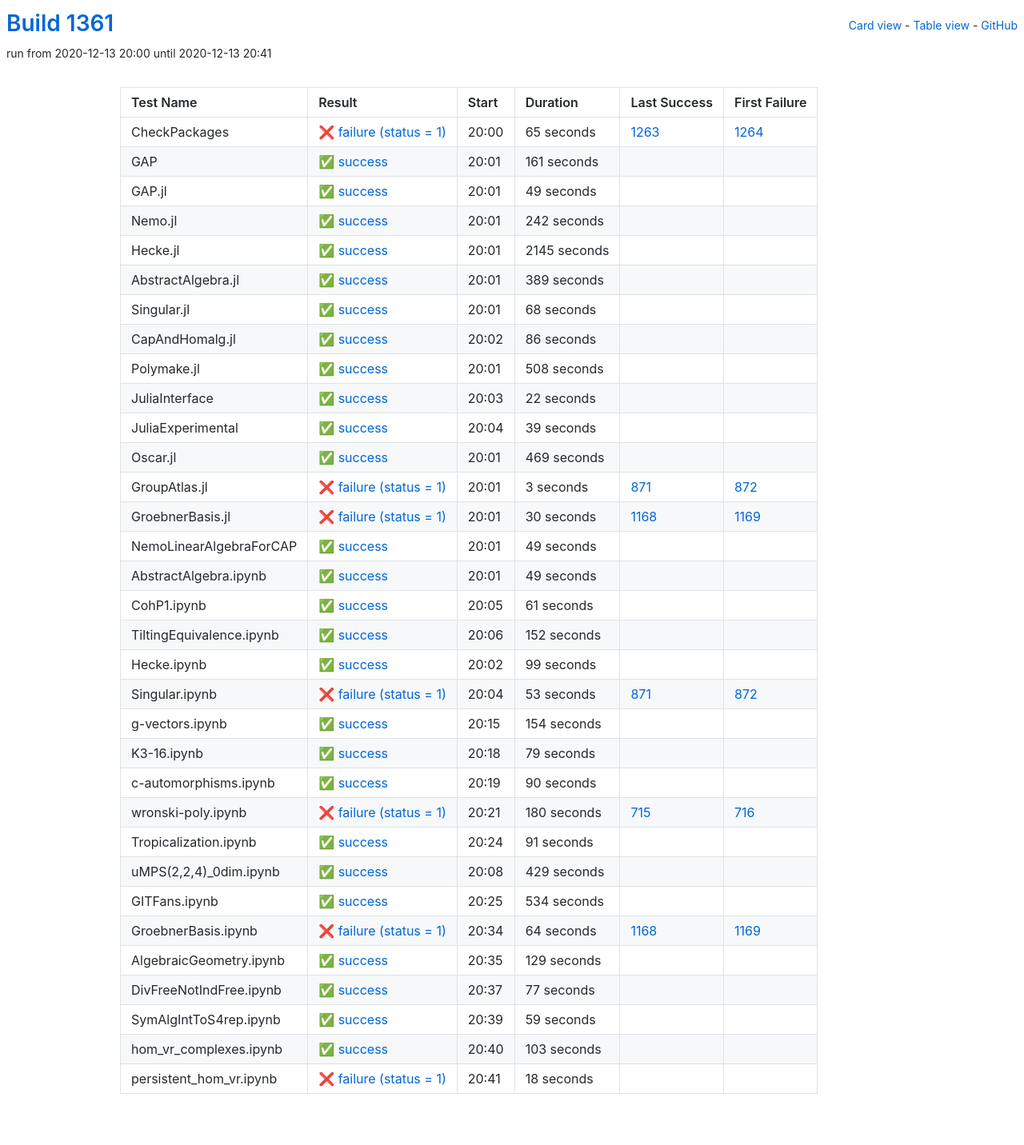
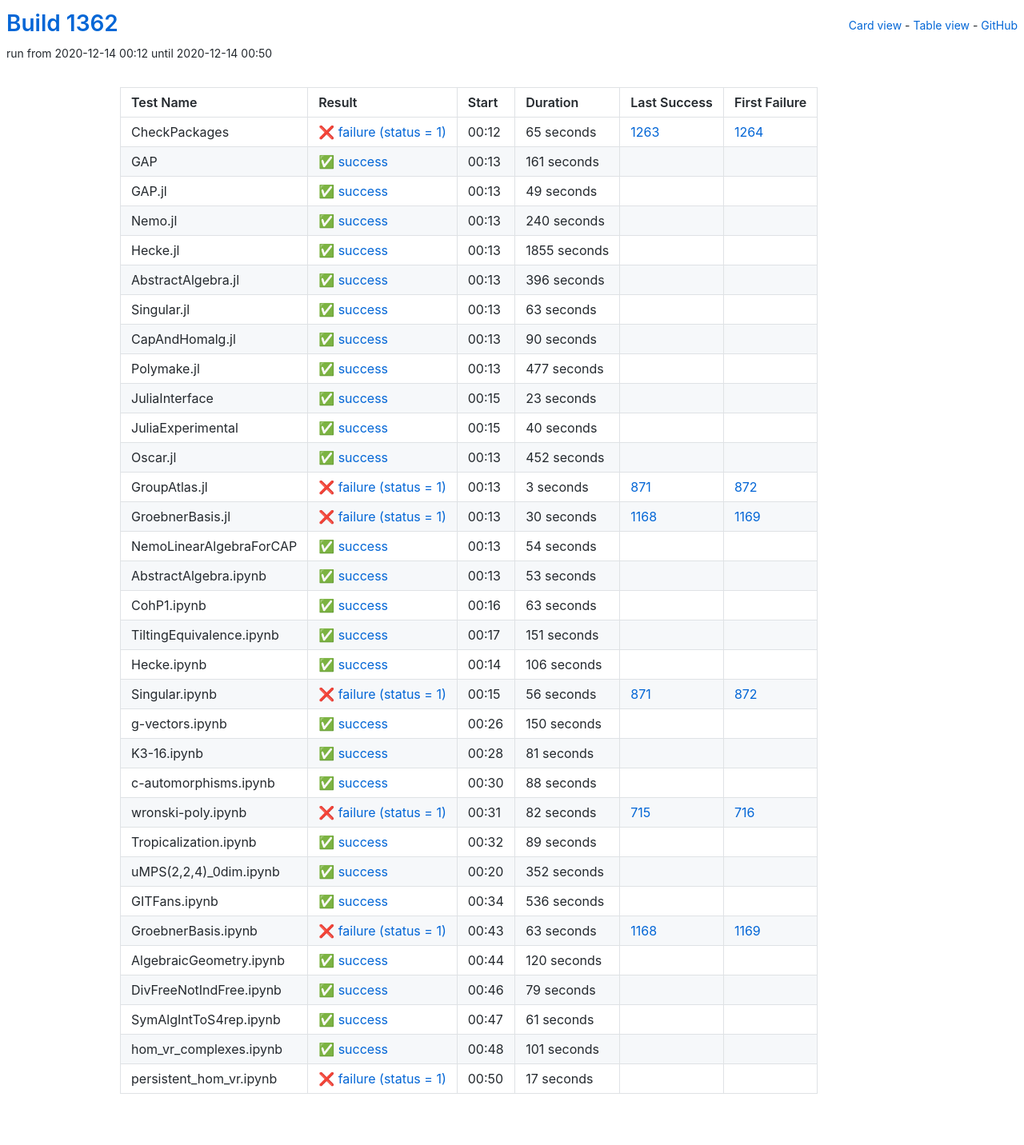
Before and after one commit to oscar-system/oscar-ci-status-stable, a Jekyll site: the page built from table.html, in a window 1280 px wide. Shown: the whole page at 80% size. Built offline with Jekyll 4.4.1, drawn with Linux system fonts in a browser that asks for light colours.

Commit message:
Build #1362

```diff
--- a/_data/ci.yml
+++ b/_data/ci.yml
@@ -1,6 +1,6 @@
 ---
-build: 1361
-build_url: https://oscarci.mathematik.uni-kl.de/job/oscar-stable/1361/
+build: 1362
+build_url: https://oscarci.mathematik.uni-kl.de/job/oscar-stable/1362/
 job: oscar-stable
 organization: oscar-system
 repo: oscar-ci-status-stable
@@ -8,8 +8,8 @@ repourl: https://github.com/oscar-system/oscar-ci-status-stable
 tests:
 - name: CheckPackages
   id: checkpackages
-  log: https://oscarci.mathematik.uni-kl.de/job/oscar-stable/1361/artifact/logs/build-1361/CheckPackages.log
-  start: 2020-12-13 20:00
+  log: https://oscarci.mathematik.uni-kl.de/job/oscar-stable/1362/artifact/logs/build-1362/CheckPackages.log
+  start: 2020-12-14 00:12
   success: false
   exitcode: 1
   status: failure
@@ -20,8 +20,8 @@ tests:
   first_failure_url: https://oscarci.mathematik.uni-kl.de/job/oscar-stable/1264/
 - name: GAP
   id: gap
-  log: https://oscarci.mathematik.uni-kl.de/job/oscar-stable/1361/artifact/logs/build-1361/GAP.log
-  start: 2020-12-13 20:01
+  log: https://oscarci.mathematik.uni-kl.de/job/oscar-stable/1362/artifact/logs/build-1362/GAP.log
+  start: 2020-12-14 00:13
   success: true
   exitcode: 0
   status: success
@@ -32,8 +32,8 @@ tests:
   first_failure_url:
 - name: GAP.jl
   id: gap-jl
-  log: https://oscarci.mathematik.uni-kl.de/job/oscar-stable/1361/artifact/logs/build-1361/GAP.jl.log
-  start: 2020-12-13 20:01
+  log: https://oscarci.mathematik.uni-kl.de/job/oscar-stable/1362/artifact/logs/build-1362/GAP.jl.log
+  start: 2020-12-14 00:13
   success: true
   exitcode: 0
   status: success
@@ -44,116 +44,116 @@ tests:
   first_failure_url:
 - name: Nemo.jl
   id: nemo-jl
-  log: https://oscarci.mathematik.uni-kl.de/job/oscar-stable/1361/artifact/logs/build-1361/Nemo.jl.log
-  start: 2020-12-13 20:01
+  log: https://oscarci.mathematik.uni-kl.de/job/oscar-stable/1362/artifact/logs/build-1362/Nemo.jl.log
+  start: 2020-12-14 00:13
   success: true
   exitcode: 0
   status: success
-  duration: 242
+  duration: 240
   last_success: false
   last_success_url:
   first_failure: false
   first_failure_url:
 - name: Hecke.jl
   id: hecke-jl
-  log: https://oscarci.mathematik.uni-kl.de/job/oscar-stable/1361/artifact/logs/build-1361/Hecke.jl.log
-  start: 2020-12-13 20:01
+  log: https://oscarci.mathematik.uni-kl.de/job/oscar-stable/1362/artifact/logs/build-1362/Hecke.jl.log
+  start: 2020-12-14 00:13
   success: true
   exitcode: 0
   status: success
-  duration: 2145
+  duration: 1855
   last_success: false
   last_success_url:
   first_failure: false
   first_failure_url:
 - name: AbstractAlgebra.jl
   id: abstractalgebra-jl
-  log: https://oscarci.mathematik.uni-kl.de/job/oscar-stable/1361/artifact/logs/build-1361/AbstractAlgebra.jl.log
-  start: 2020-12-13 20:01
+  log: https://oscarci.mathematik.uni-kl.de/job/oscar-stable/1362/artifact/logs/build-1362/AbstractAlgebra.jl.log
+  start: 2020-12-14 00:13
   success: true
   exitcode: 0
   status: success
-  duration: 389
+  duration: 396
   last_success: false
   last_success_url:
   first_failure: false
   first_failure_url:
 - name: Singular.jl
   id: singular-jl
-  log: https://oscarci.mathematik.uni-kl.de/job/oscar-stable/1361/artifact/logs/build-1361/Singular.jl.log
-  start: 2020-12-13 20:01
+  log: https://oscarci.mathematik.uni-kl.de/job/oscar-stable/1362/artifact/logs/build-1362/Singular.jl.log
+  start: 2020-12-14 00:13
   success: true
   exitcode: 0
   status: success
-  duration: 68
+  duration: 63
   last_success: false
   last_success_url:
   first_failure: false
   first_failure_url:
 - name: CapAndHomalg.jl
   id: capandhomalg-jl
-  log: https://oscarci.mathematik.uni-kl.de/job/oscar-stable/1361/artifact/logs/build-1361/CapAndHomalg.jl.log
-  start: 2020-12-13 20:02
+  log: https://oscarci.mathematik.uni-kl.de/job/oscar-stable/1362/artifact/logs/build-1362/CapAndHomalg.jl.log
+  start: 2020-12-14 00:13
   success: true
   exitcode: 0
   status: success
-  duration: 86
+  duration: 90
   last_success: false
   last_success_url:
   first_failure: false
   first_failure_url:
 - name: Polymake.jl
   id: polymake-jl
-  log: https://oscarci.mathematik.uni-kl.de/job/oscar-stable/1361/artifact/logs/build-1361/Polymake.jl.log
-  start: 2020-12-13 20:01
+  log: https://oscarci.mathematik.uni-kl.de/job/oscar-stable/1362/artifact/logs/build-1362/Polymake.jl.log
+  start: 2020-12-14 00:13
   success: true
   exitcode: 0
   status: success
-  duration: 508
+  duration: 477
   last_success: false
   last_success_url:
   first_failure: false
   first_failure_url:
 - name: JuliaInterface
   id: juliainterface
-  log: https://oscarci.mathematik.uni-kl.de/job/oscar-stable/1361/artifact/logs/build-1361/JuliaInterface.log
-  start: 2020-12-13 20:03
+  log: https://oscarci.mathematik.uni-kl.de/job/oscar-stable/1362/artifact/logs/build-1362/JuliaInterface.log
+  start: 2020-12-14 00:15
   success: true
   exitcode: 0
   status: success
-  duration: 22
+  duration: 23
   last_success: false
   last_success_url:
   first_failure: false
   first_failure_url:
 - name: JuliaExperimental
   id: juliaexperimental
-  log: https://oscarci.mathematik.uni-kl.de/job/oscar-stable/1361/artifact/logs/build-1361/JuliaExperimental.log
-  start: 2020-12-13 20:04
+  log: https://oscarci.mathematik.uni-kl.de/job/oscar-stable/1362/artifact/logs/build-1362/JuliaExperimental.log
+  start: 2020-12-14 00:15
   success: true
   exitcode: 0
   status: success
-  duration: 39
+  duration: 40
   last_success: false
   last_success_url:
   first_failure: false
   first_failure_url:
 - name: Oscar.jl
   id: oscar-jl
-  log: https://oscarci.mathematik.uni-kl.de/job/oscar-stable/1361/artifact/logs/build-1361/Oscar.jl.log
-  start: 2020-12-13 20:01
+  log: https://oscarci.mathematik.uni-kl.de/job/oscar-stable/1362/artifact/logs/build-1362/Oscar.jl.log
+  start: 2020-12-14 00:13
   success: true
   exitcode: 0
   status: success
-  duration: 469
+  duration: 452
   last_success: false
   last_success_url:
   first_failure: false
   first_failure_url:
 - name: GroupAtlas.jl
   id: groupatlas-jl
-  log: https://oscarci.mathematik.uni-kl.de/job/oscar-stable/1361/artifact/logs/build-1361/GroupAtlas.jl.log
-  start: 2020-12-13 20:01
+  log: https://oscarci.mathematik.uni-kl.de/job/oscar-stable/1362/artifact/logs/build-1362/GroupAtlas.jl.log
+  start: 2020-12-14 00:13
   success: false
   exitcode: 1
   status: failure
@@ -164,8 +164,8 @@ tests:
   first_failure_url: https://oscarci.mathematik.uni-kl.de/job/oscar-stable/872/
 - name: GroebnerBasis.jl
   id: groebnerbasis-jl
-  log: https://oscarci.mathematik.uni-kl.de/job/oscar-stable/1361/artifact/logs/build-1361/GroebnerBasis.jl.log
-  start: 2020-12-13 20:01
+  log: https://oscarci.mathematik.uni-kl.de/job/oscar-stable/1362/artifact/logs/build-1362/GroebnerBasis.jl.log
+  start: 2020-12-14 00:13
   success: false
   exitcode: 1
   status: failure
@@ -176,32 +176,200 @@ tests:
   first_failure_url: https://oscarci.mathematik.uni-kl.de/job/oscar-stable/1169/
 - name: NemoLinearAlgebraForCAP
   id: nemolinearalgebraforcap
-  log: https://oscarci.mathematik.uni-kl.de/job/oscar-stable/1361/artifact/logs/build-1361/NemoLinearAlgebraForCAP.log
-  start: 2020-12-13 20:01
+  log: https://oscarci.mathematik.uni-kl.de/job/oscar-stable/1362/artifact/logs/build-1362/NemoLinearAlgebraForCAP.log
+  start: 2020-12-14 00:13
   success: true
   exitcode: 0
   status: success
-  duration: 49
+  duration: 54
   last_success: false
   last_success_url:
   first_failure: false
   first_failure_url:
 - name: AbstractAlgebra.ipynb
   id: abstractalgebra-ipynb
-  log: https://oscarci.mathematik.uni-kl.de/job/oscar-stable/1361/artifact/logs/build-1361/AbstractAlgebra.ipynb.log
-  start: 2020-12-13 20:01
+  log: https://oscarci.mathematik.uni-kl.de/job/oscar-stable/1362/artifact/logs/build-1362/AbstractAlgebra.ipynb.log
+  start: 2020-12-14 00:13
   success: true
   exitcode: 0
   status: success
-  duration: 49
+  duration: 53
   last_success: false
   last_success_url:
   first_failure: false
   first_failure_url:
 - name: CohP1.ipynb
   id: cohp1-ipynb
-  log: https://oscarci.mathematik.uni-kl.de/job/oscar-stable/1361/artifact/logs/build-1361/CohP1.ipynb.log
-  start: 2020-12-13 20:05
+  log: https://oscarci.mathematik.uni-kl.de/job/oscar-stable/1362/artifact/logs/build-1362/CohP1.ipynb.log
+  start: 2020-12-14 00:16
+  success: true
+  exitcode: 0
+  status: success
+  duration: 63
+  last_success: false
+  last_success_url:
+  first_failure: false
+  first_failure_url:
+- name: TiltingEquivalence.ipynb
+  id: tiltingequivalence-ipynb
+  log: https://oscarci.mathematik.uni-kl.de/job/oscar-stable/1362/artifact/logs/build-1362/TiltingEquivalence.ipynb.log
+  start: 2020-12-14 00:17
+  success: true
+  exitcode: 0
+  status: success
+  duration: 151
+  last_success: false
+  last_success_url:
+  first_failure: false
+  first_failure_url:
+- name: Hecke.ipynb
+  id: hecke-ipynb
+  log: https://oscarci.mathematik.uni-kl.de/job/oscar-stable/1362/artifact/logs/build-1362/Hecke.ipynb.log
+  start: 2020-12-14 00:14
+  success: true
+  exitcode: 0
+  status: success
+  duration: 106
+  last_success: false
+  last_success_url:
+  first_failure: false
+  first_failure_url:
+- name: Singular.ipynb
+  id: singular-ipynb
+  log: https://oscarci.mathematik.uni-kl.de/job/oscar-stable/1362/artifact/logs/build-1362/Singular.ipynb.log
+  start: 2020-12-14 00:15
+  success: false
+  exitcode: 1
+  status: failure
+  duration: 56
+  last_success: 871
+  last_success_url: https://oscarci.mathematik.uni-kl.de/job/oscar-stable/871/
+  first_failure: 872
+  first_failure_url: https://oscarci.mathematik.uni-kl.de/job/oscar-stable/872/
+- name: g-vectors.ipynb
+  id: g-vectors-ipynb
+  log: https://oscarci.mathematik.uni-kl.de/job/oscar-stable/1362/artifact/logs/build-1362/g-vectors.ipynb.log
+  start: 2020-12-14 00:26
+  success: true
+  exitcode: 0
+  status: success
+  duration: 150
+  last_success: false
+  last_success_url:
+  first_failure: false
+  first_failure_url:
+- name: K3-16.ipynb
+  id: k3-16-ipynb
+  log: https://oscarci.mathematik.uni-kl.de/job/oscar-stable/1362/artifact/logs/build-1362/K3-16.ipynb.log
+  start: 2020-12-14 00:28
+  success: true
+  exitcode: 0
+  status: success
+  duration: 81
+  last_success: false
+  last_success_url:
+  first_failure: false
+  first_failure_url:
+- name: c-automorphisms.ipynb
+  id: c-automorphisms-ipynb
+  log: https://oscarci.mathematik.uni-kl.de/job/oscar-stable/1362/artifact/logs/build-1362/c-automorphisms.ipynb.log
+  start: 2020-12-14 00:30
+  success: true
+  exitcode: 0
+  status: success
+  duration: 88
+  last_success: false
+  last_success_url:
+  first_failure: false
+  first_failure_url:
+- name: wronski-poly.ipynb
+  id: wronski-poly-ipynb
+  log: https://oscarci.mathematik.uni-kl.de/job/oscar-stable/1362/artifact/logs/build-1362/wronski-poly.ipynb.log
+  start: 2020-12-14 00:31
+  success: false
+  exitcode: 1
+  status: failure
+  duration: 82
+  last_success: 715
+  last_success_url: https://oscarci.mathematik.uni-kl.de/job/oscar-stable/715/
+  first_failure: 716
+  first_failure_url: https://oscarci.mathematik.uni-kl.de/job/oscar-stable/716/
+- name: Tropicalization.ipynb
+  id: tropicalization-ipynb
+  log: https://oscarci.mathematik.uni-kl.de/job/oscar-stable/1362/artifact/logs/build-1362/Tropicalization.ipynb.log
+  start: 2020-12-14 00:32
+  success: true
+  exitcode: 0
+  status: success
+  duration: 89
+  last_success: false
+  last_success_url:
+  first_failure: false
+  first_failure_url:
+- name: uMPS(2,2,4)_0dim.ipynb
+  id: umps-2-2-4-0dim-ipynb
+  log: https://oscarci.mathematik.uni-kl.de/job/oscar-stable/1362/artifact/logs/build-1362/uMPS-2-2-4-_0dim.ipynb.log
+  start: 2020-12-14 00:20
+  success: true
+  exitcode: 0
+  status: success
+  duration: 352
+  last_success: false
+  last_success_url:
+  first_failure: false
+  first_failure_url:
+- name: GITFans.ipynb
+  id: gitfans-ipynb
+  log: https://oscarci.mathematik.uni-kl.de/job/oscar-stable/1362/artifact/logs/build-1362/GITFans.ipynb.log
+  start: 2020-12-14 00:34
+  success: true
+  exitcode: 0
+  status: success
+  duration: 536
+  last_success: false
+  last_success_url:
+  first_failure: false
+  first_failure_url:
+- name: GroebnerBasis.ipynb
+  id: groebnerbasis-ipynb
+  log: https://oscarci.mathematik.uni-kl.de/job/oscar-stable/1362/artifact/logs/build-1362/GroebnerBasis.ipynb.log
+  start: 2020-12-14 00:43
+  success: false
+  exitcode: 1
+  status: failure
+  duration: 63
+  last_success: 1168
+  last_success_url: https://oscarci.mathematik.uni-kl.de/job/oscar-stable/1168/
+  first_failure: 1169
+  first_failure_url: https://oscarci.mathematik.uni-kl.de/job/oscar-stable/1169/
+- name: AlgebraicGeometry.ipynb
+  id: algebraicgeometry-ipynb
+  log: https://oscarci.mathematik.uni-kl.de/job/oscar-stable/1362/artifact/logs/build-1362/AlgebraicGeometry.ipynb.log
+  start: 2020-12-14 00:44
+  success: true
+  exitcode: 0
+  status: success
+  duration: 120
+  last_success: false
+  last_success_url:
+  first_failure: false
+  first_failure_url:
+- name: DivFreeNotIndFree.ipynb
+  id: divfreenotindfree-ipynb
+  log: https://oscarci.mathematik.uni-kl.de/job/oscar-stable/1362/artifact/logs/build-1362/DivFreeNotIndFree.ipynb.log
+  start: 2020-12-14 00:46
+  success: true
+  exitcode: 0
+  status: success
+  duration: 79
+  last_success: false
+  last_success_url:
+  first_failure: false
+  first_failure_url:
+- name: SymAlgIntToS4rep.ipynb
+  id: symalginttos4rep-ipynb
+  log: https://oscarci.mathematik.uni-kl.de/job/oscar-stable/1362/artifact/logs/build-1362/SymAlgIntToS4rep.ipynb.log
+  start: 2020-12-14 00:47
   success: true
   exitcode: 0
   status: success
@@ -210,194 +378,26 @@ tests:
   last_success_url:
   first_failure: false
   first_failure_url:
-- name: TiltingEquivalence.ipynb
-  id: tiltingequivalence-ipynb
-  log: https://oscarci.mathematik.uni-kl.de/job/oscar-stable/1361/artifact/logs/build-1361/TiltingEquivalence.ipynb.log
-  start: 2020-12-13 20:06
+- name: hom_vr_complexes.ipynb
+  id: hom-vr-complexes-ipynb
+  log: https://oscarci.mathematik.uni-kl.de/job/oscar-stable/1362/artifact/logs/build-1362/hom_vr_complexes.ipynb.log
+  start: 2020-12-14 00:48
   success: true
   exitcode: 0
   status: success
-  duration: 152
-  last_success: false
-  last_success_url:
-  first_failure: false
-  first_failure_url:
-- name: Hecke.ipynb
-  id: hecke-ipynb
-  log: https://oscarci.mathematik.uni-kl.de/job/oscar-stable/1361/artifact/logs/build-1361/Hecke.ipynb.log
-  start: 2020-12-13 20:02
-  success: true
-  exitcode: 0
-  status: success
-  duration: 99
-  last_success: false
-  last_success_url:
-  first_failure: false
-  first_failure_url:
-- name: Singular.ipynb
-  id: singular-ipynb
-  log: https://oscarci.mathematik.uni-kl.de/job/oscar-stable/1361/artifact/logs/build-1361/Singular.ipynb.log
-  start: 2020-12-13 20:04
-  success: false
-  exitcode: 1
-  status: failure
-  duration: 53
-  last_success: 871
-  last_success_url: https://oscarci.mathematik.uni-kl.de/job/oscar-stable/871/
-  first_failure: 872
-  first_failure_url: https://oscarci.mathematik.uni-kl.de/job/oscar-stable/872/
-- name: g-vectors.ipynb
-  id: g-vectors-ipynb
-  log: https://oscarci.mathematik.uni-kl.de/job/oscar-stable/1361/artifact/logs/build-1361/g-vectors.ipynb.log
-  start: 2020-12-13 20:15
-  success: true
-  exitcode: 0
-  status: success
-  duration: 154
-  last_success: false
-  last_success_url:
-  first_failure: false
-  first_failure_url:
-- name: K3-16.ipynb
-  id: k3-16-ipynb
-  log: https://oscarci.mathematik.uni-kl.de/job/oscar-stable/1361/artifact/logs/build-1361/K3-16.ipynb.log
-  start: 2020-12-13 20:18
-  success: true
-  exitcode: 0
-  status: success
-  duration: 79
-  last_success: false
-  last_success_url:
-  first_failure: false
-  first_failure_url:
-- name: c-automorphisms.ipynb
-  id: c-automorphisms-ipynb
-  log: https://oscarci.mathematik.uni-kl.de/job/oscar-stable/1361/artifact/logs/build-1361/c-automorphisms.ipynb.log
-  start: 2020-12-13 20:19
-  success: true
-  exitcode: 0
-  status: success
-  duration: 90
-  last_success: false
-  last_success_url:
-  first_failure: false
-  first_failure_url:
-- name: wronski-poly.ipynb
-  id: wronski-poly-ipynb
-  log: https://oscarci.mathematik.uni-kl.de/job/oscar-stable/1361/artifact/logs/build-1361/wronski-poly.ipynb.log
-  start: 2020-12-13 20:21
-  success: false
-  exitcode: 1
-  status: failure
-  duration: 180
-  last_success: 715
-  last_success_url: https://oscarci.mathematik.uni-kl.de/job/oscar-stable/715/
-  first_failure: 716
-  first_failure_url: https://oscarci.mathematik.uni-kl.de/job/oscar-stable/716/
-- name: Tropicalization.ipynb
-  id: tropicalization-ipynb
-  log: https://oscarci.mathematik.uni-kl.de/job/oscar-stable/1361/artifact/logs/build-1361/Tropicalization.ipynb.log
-  start: 2020-12-13 20:24
-  success: true
-  exitcode: 0
-  status: success
-  duration: 91
-  last_success: false
-  last_success_url:
-  first_failure: false
-  first_failure_url:
-- name: uMPS(2,2,4)_0dim.ipynb
-  id: umps-2-2-4-0dim-ipynb
-  log: https://oscarci.mathematik.uni-kl.de/job/oscar-stable/1361/artifact/logs/build-1361/uMPS-2-2-4-_0dim.ipynb.log
-  start: 2020-12-13 20:08
-  success: true
-  exitcode: 0
-  status: success
-  duration: 429
-  last_success: false
-  last_success_url:
-  first_failure: false
-  first_failure_url:
-- name: GITFans.ipynb
-  id: gitfans-ipynb
-  log: https://oscarci.mathematik.uni-kl.de/job/oscar-stable/1361/artifact/logs/build-1361/GITFans.ipynb.log
-  start: 2020-12-13 20:25
-  success: true
-  exitcode: 0
-  status: success
-  duration: 534
-  last_success: false
-  last_success_url:
-  first_failure: false
-  first_failure_url:
-- name: GroebnerBasis.ipynb
-  id: groebnerbasis-ipynb
-  log: https://oscarci.mathematik.uni-kl.de/job/oscar-stable/1361/artifact/logs/build-1361/GroebnerBasis.ipynb.log
-  start: 2020-12-13 20:34
-  success: false
-  exitcode: 1
-  status: failure
-  duration: 64
-  last_success: 1168
-  last_success_url: https://oscarci.mathematik.uni-kl.de/job/oscar-stable/1168/
-  first_failure: 1169
-  first_failure_url: https://oscarci.mathematik.uni-kl.de/job/oscar-stable/1169/
-- name: AlgebraicGeometry.ipynb
-  id: algebraicgeometry-ipynb
-  log: https://oscarci.mathematik.uni-kl.de/job/oscar-stable/1361/artifact/logs/build-1361/AlgebraicGeometry.ipynb.log
-  start: 2020-12-13 20:35
-  success: true
-  exitcode: 0
-  status: success
-  duration: 129
-  last_success: false
-  last_success_url:
-  first_failure: false
-  first_failure_url:
-- name: DivFreeNotIndFree.ipynb
-  id: divfreenotindfree-ipynb
-  log: https://oscarci.mathematik.uni-kl.de/job/oscar-stable/1361/artifact/logs/build-1361/DivFreeNotIndFree.ipynb.log
-  start: 2020-12-13 20:37
-  success: true
-  exitcode: 0
-  status: success
-  duration: 77
-  last_success: false
-  last_success_url:
-  first_failure: false
-  first_failure_url:
-- name: SymAlgIntToS4rep.ipynb
-  id: symalginttos4rep-ipynb
-  log: https://oscarci.mathematik.uni-kl.de/job/oscar-stable/1361/artifact/logs/build-1361/SymAlgIntToS4rep.ipynb.log
-  start: 2020-12-13 20:39
-  success: true
-  exitcode: 0
-  status: success
-  duration: 59
-  last_success: false
-  last_success_url:
-  first_failure: false
-  first_failure_url:
-- name: hom_vr_complexes.ipynb
-  id: hom-vr-complexes-ipynb
-  log: https://oscarci.mathematik.uni-kl.de/job/oscar-stable/1361/artifact/logs/build-1361/hom_vr_complexes.ipynb.log
-  start: 2020-12-13 20:40
-  success: true
-  exitcode: 0
-  status: success
-  duration: 103
+  duration: 101
   last_success: false
   last_success_url:
   first_failure: false
   first_failure_url:
 - name: persistent_hom_vr.ipynb
   id: persistent-hom-vr-ipynb
-  log: https://oscarci.mathematik.uni-kl.de/job/oscar-stable/1361/artifact/logs/build-1361/persistent_hom_vr.ipynb.log
-  start: 2020-12-13 20:41
+  log: https://oscarci.mathematik.uni-kl.de/job/oscar-stable/1362/artifact/logs/build-1362/persistent_hom_vr.ipynb.log
+  start: 2020-12-14 00:50
   success: false
   exitcode: 1
   status: failure
-  duration: 18
+  duration: 17
   last_success: false
   last_success_url:
   first_failure: false
```
Also changed, not shown: README.md.
